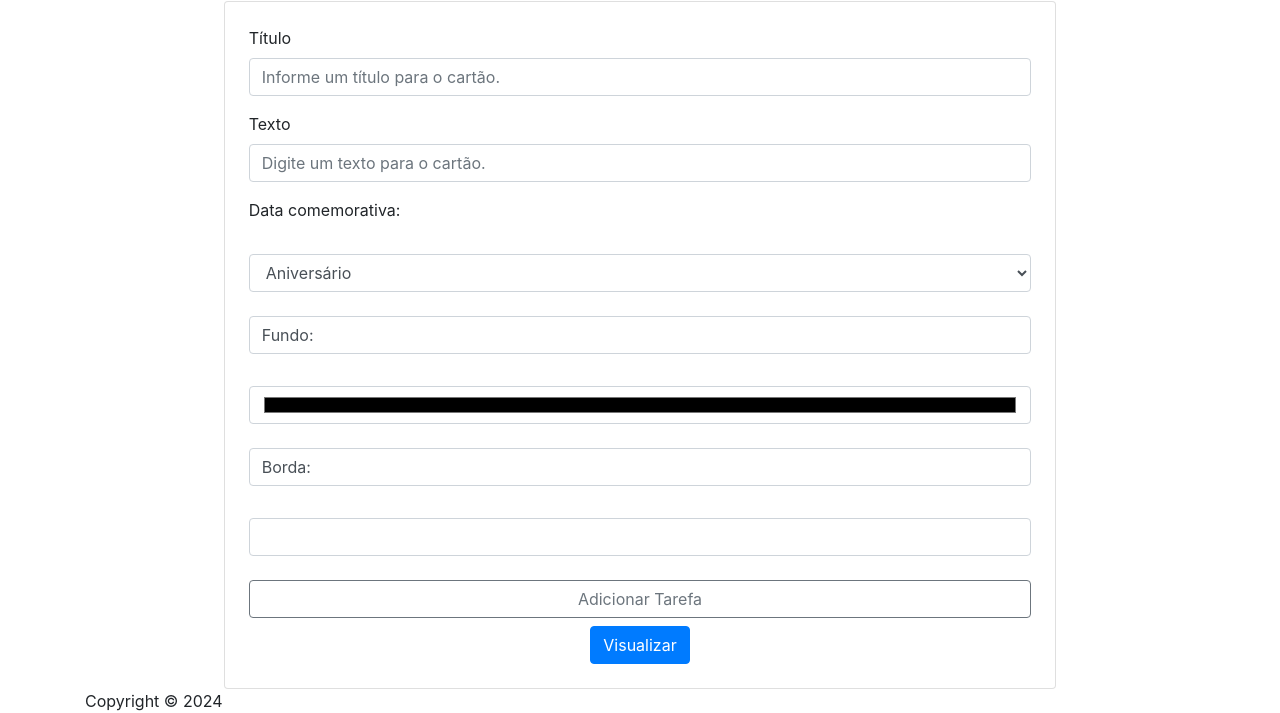
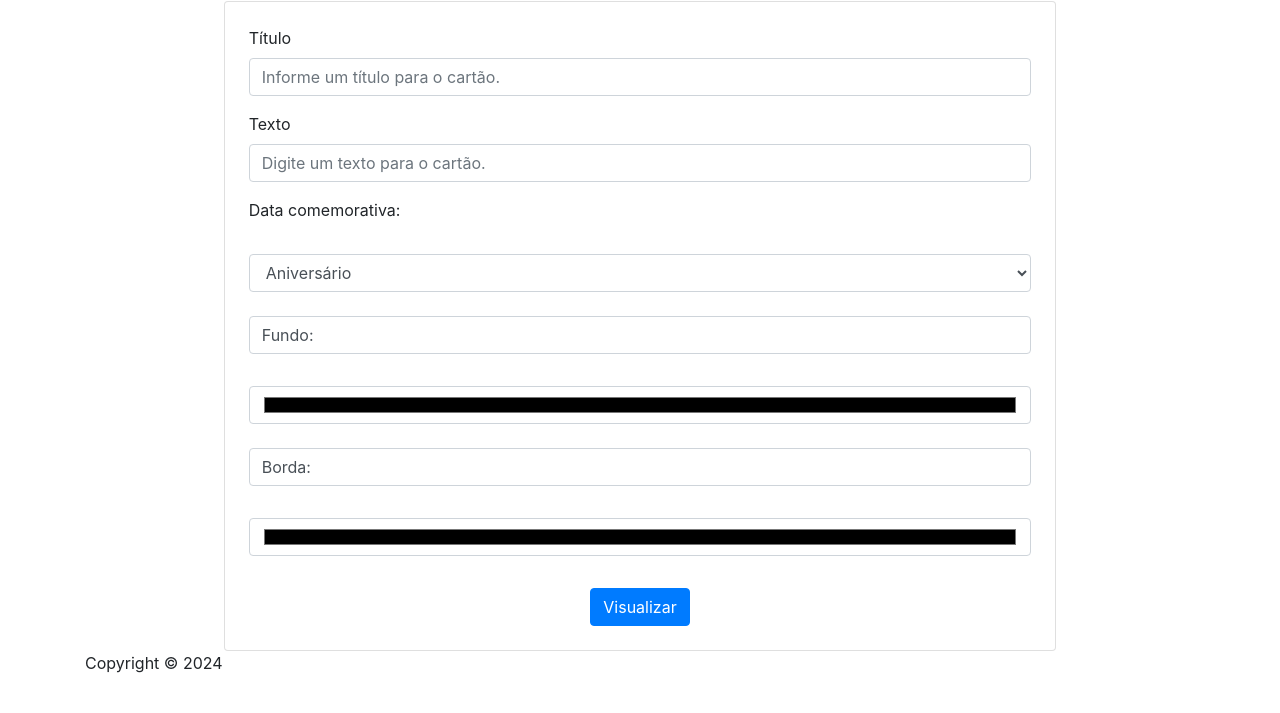
Before and after one commit to VTellesRg/trab1-design-interacao, a plain HTML site: page index.html in a window 1280 px wide. Shown: the part 143-856 px from the top of the page. After the commit the page ends 818 px from the top, so only its background shows below. Drawn offline with nearby package versions, Linux system fonts and the light colour scheme; a script that the page names is missing.

Commit message:
fix: fundo, borda, head

```diff
--- a/index.html
+++ b/index.html
@@ -5,7 +5,7 @@
     <meta charset="UTF-8">
     <meta http-equiv="X-UA-Compatible" content="IE=edge">
     <meta name="viewport" content="width=device-width, initial-scale=1.0">
-    <title>Kanban de Tarefas</title>
+    <title>Cartões</title>
     <link rel="stylesheet" href="https://cdn.jsdelivr.net/npm/bootstrap@4.3.1/dist/css/bootstrap.min.css"
         integrity="sha384-ggOyR0iXCbMQv3Xipma34MD+dH/1fQ784/j6cY/iJTQUOhcWr7x9JvoRxT2MZw1T" crossorigin="anonymous">
 
@@ -50,9 +50,7 @@
                 <input type="color" class="form-control" id="background" name="background"><br>
 
                 <label for="border" class="form-control" >Borda:</label><br>
-                <input type="text" class="form-control" id="border" name="border"><br>
-
-                <button type="submit" class="btn btn btn-outline-secondary">Adicionar Tarefa</button>
+                <input type="color" class="form-control" id="border" name="border"><br>
                 <div class="align-self-center mt-2">
                     <button type="button" class="btn btn-primary" onclick="verCartao()">Visualizar</button>
                 </div>
```
